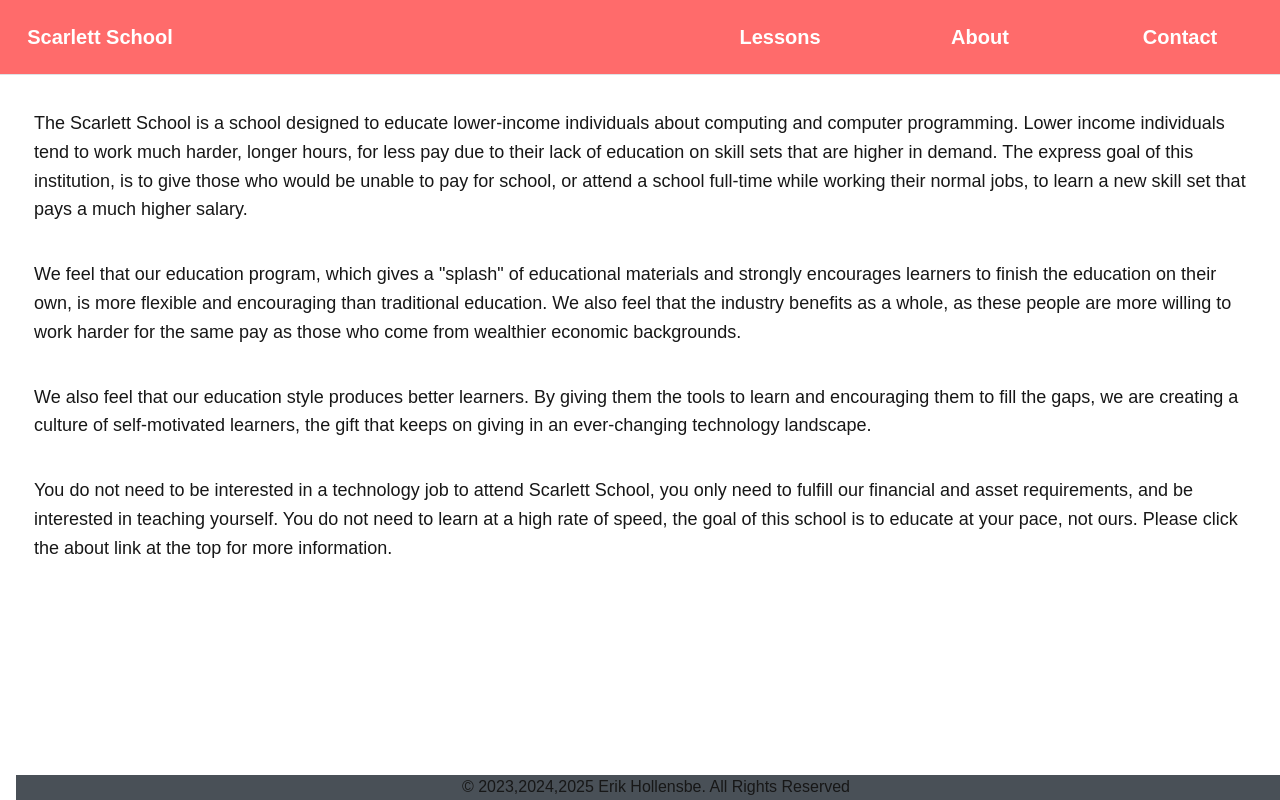
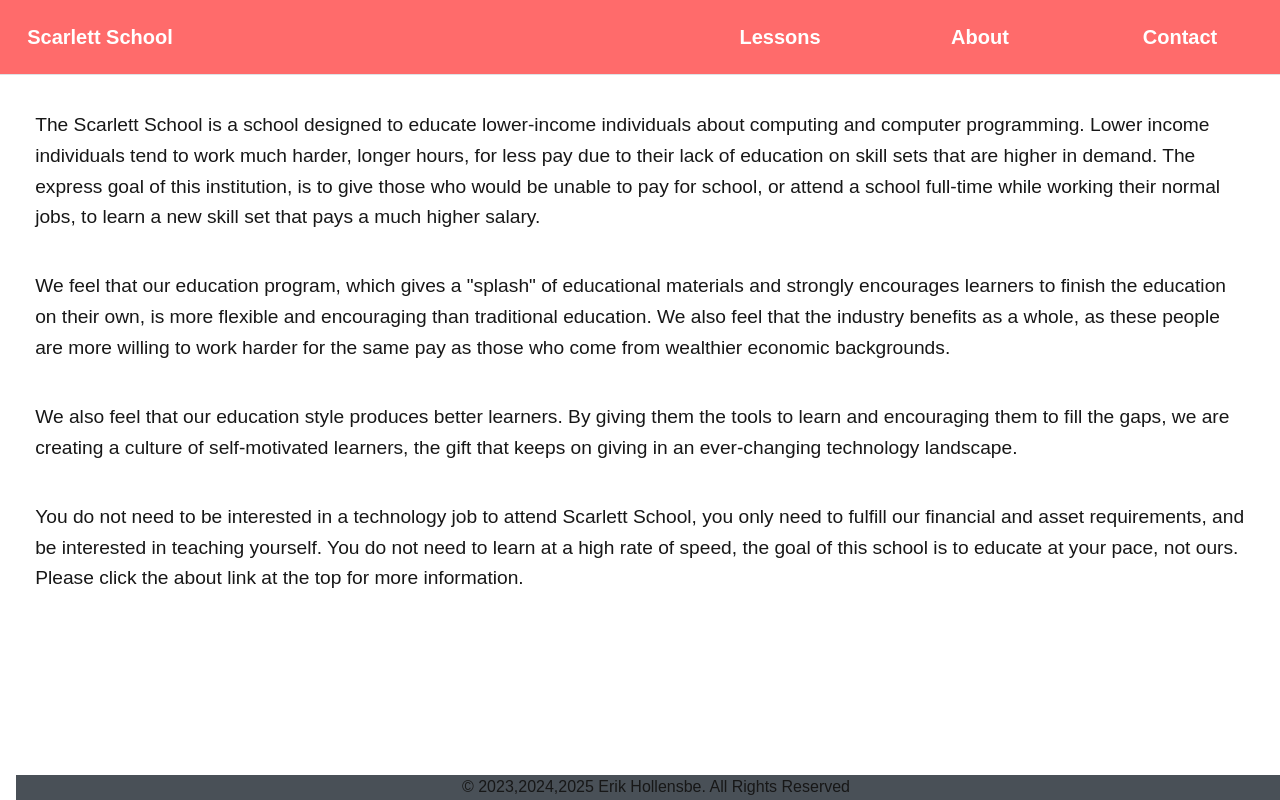
Before and after one commit to erikh/scarlett-school.nextjs, a Next.js app: page / in a window 1280 px wide. Built offline with nearby package versions, Linux system fonts and the light colour scheme; a web font is replaced by a local one.

Commit message:
about page
Signed-off-by: Erik Hollensbe <git@hollensbe.org>

```diff
--- a/package.json
+++ b/package.json
@@ -17,7 +17,9 @@
     "postcss-simple-vars": "^7.0.1",
     "react": "^19.0.0",
     "react-dom": "^19.0.0",
+    "react-markdown": "^10.1.0",
     "remark": "^15.0.1",
+    "remark-gfm": "^4.0.1",
     "remark-html": "^16.0.1"
   },
   "devDependencies": {
--- /dev/null
+++ b/src/app/about/page.js
@@ -0,0 +1,16 @@
+import remarkGfm from "remark-gfm";
+import ReactMarkdown from "react-markdown";
+import { Text } from "@mantine/core";
+const fs = require("fs");
+
+export default function About() {
+  const contents = fs.readFileSync(
+    "src/documents/papers/rules-and-ethos.md",
+    "utf8"
+  );
+  return (
+    <Text size="lg">
+      <ReactMarkdown remarkPlugins={[[remarkGfm]]}>{contents}</ReactMarkdown>
+    </Text>
+  );
+}
--- a/src/app/globals.css
+++ b/src/app/globals.css
@@ -8,8 +8,6 @@
 @theme inline {
   --color-background: var(--background);
   --color-foreground: var(--foreground);
-  --font-sans: var(--font-geist-sans);
-  --font-mono: var(--font-geist-mono);
 }
 
 @media (prefers-color-scheme: dark) {
@@ -25,6 +23,20 @@ body {
   font-family: Arial, Helvetica, sans-serif;
 }
 
+.maintext,
 p {
   padding: 1em;
+  font-size: 1.2em;
 }
+
+li {
+  list-style-type: "- ";
+}
+
+h1 {
+  font-size: 2em;
+}
+
+h2 {
+  font-size: 1.5em;
+}
--- a/src/app/page.js
+++ b/src/app/page.js
@@ -3,8 +3,8 @@ import Link from "next/link";
 
 export default function Home() {
   return (
-    <Text size="lg">
-      <p>
+    <div>
+      <Text size="lg" className="maintext">
         The Scarlett School is a school designed to educate lower-income
         individuals about computing and computer programming. Lower income
         individuals tend to work much harder, longer hours, for less pay due to
@@ -12,29 +12,29 @@ export default function Home() {
         express goal of this institution, is to give those who would be unable
         to pay for school, or attend a school full-time while working their
         normal jobs, to learn a new skill set that pays a much higher salary.
-      </p>
-      <p>
+      </Text>
+      <Text size="lg" className="maintext">
         We feel that our education program, which gives a "splash" of
         educational materials and strongly encourages learners to finish the
         education on their own, is more flexible and encouraging than
         traditional education. We also feel that the industry benefits as a
         whole, as these people are more willing to work harder for the same pay
         as those who come from wealthier economic backgrounds.
-      </p>
-      <p>
+      </Text>
+      <Text size="lg" className="maintext">
         We also feel that our education style produces better learners. By
         giving them the tools to learn and encouraging them to fill the gaps, we
         are creating a culture of self-motivated learners, the gift that keeps
         on giving in an ever-changing technology landscape.
-      </p>
-      <p>
+      </Text>
+      <Text size="lg" className="maintext">
         You do not need to be interested in a technology job to attend Scarlett
         School, you only need to fulfill our financial and asset requirements,
         and be interested in teaching yourself. You do not need to learn at a
         high rate of speed, the goal of this school is to educate at your pace,
         not ours. Please click the <Link href="/about">about</Link> link at the
         top for more information.
-      </p>
-    </Text>
+      </Text>
+    </div>
   );
 }
--- a/src/components/navbar/index.js
+++ b/src/components/navbar/index.js
@@ -54,7 +54,7 @@ export default function NavBar({ children }) {
               borderRadius: 0,
             }}
             component={Link}
-            href="#"
+            href="/about"
           >
             About
           </Button>
```
Also changed, not shown: 1 other file (tests, documents, lock files or other folders).
